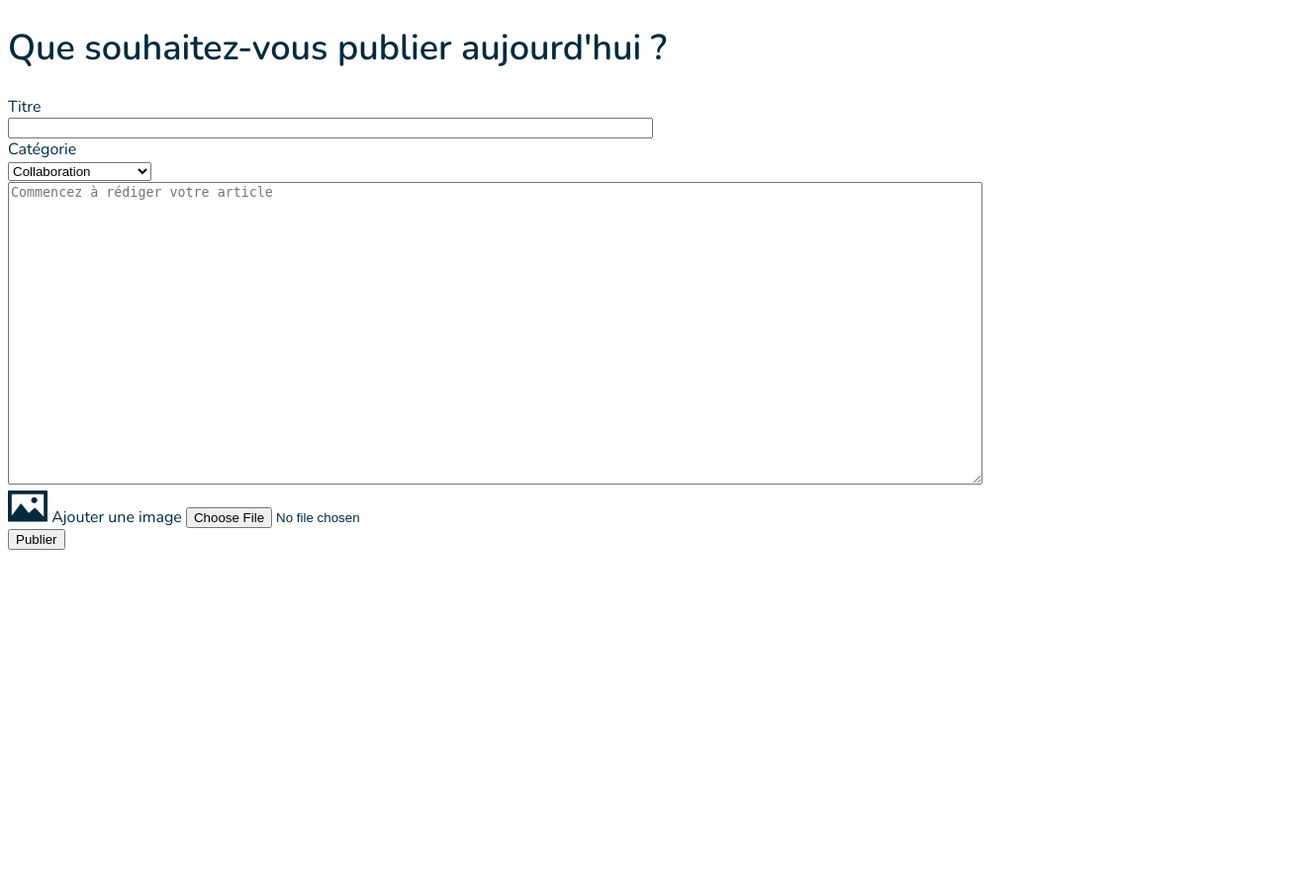
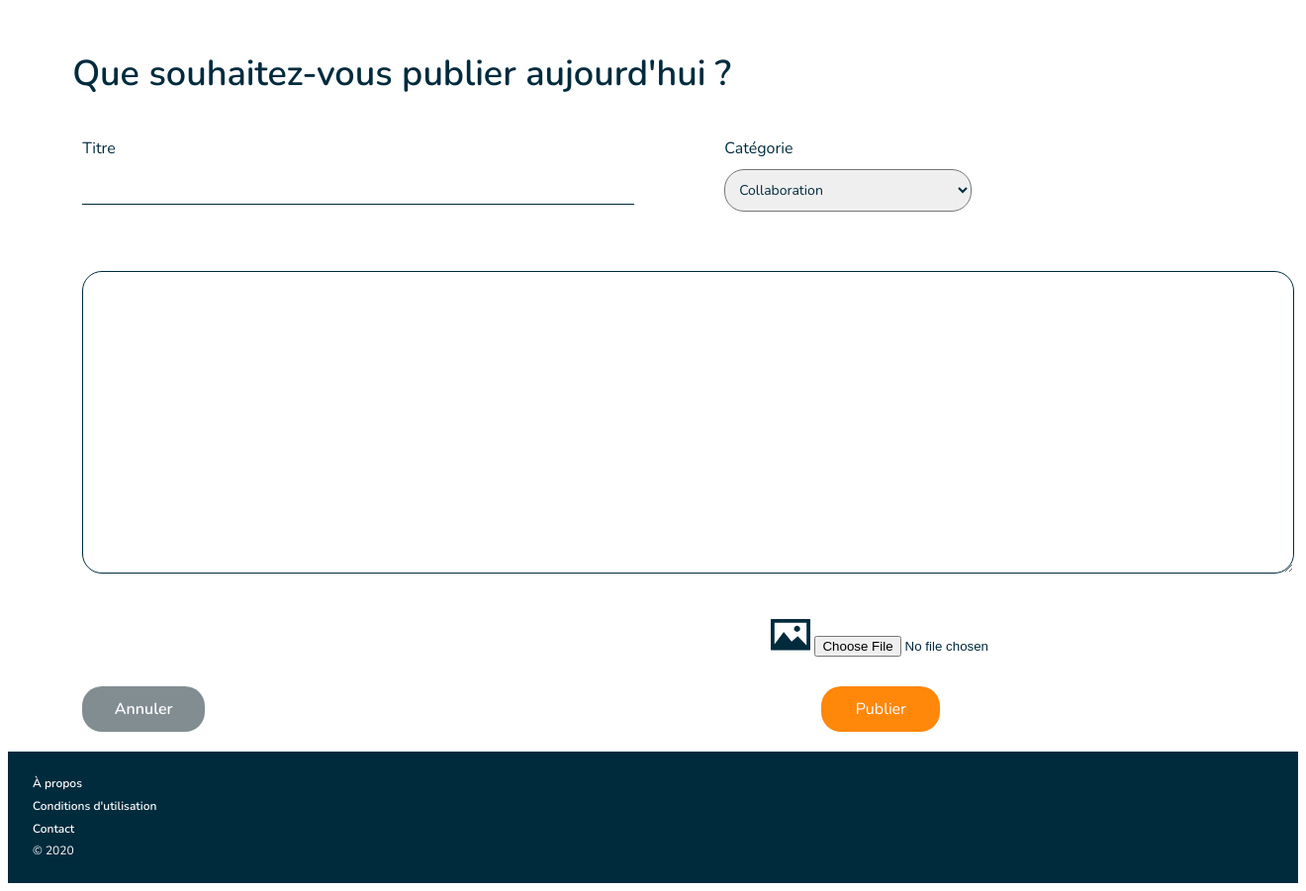
Before and after one commit to joellies/mediacollaboratif, a PHP site: page /client/formAjoutArticle.html in a window 1320 px wide. Shown: the whole page at 99% size. Before the commit the page ends 556 px from the top, so only its background shows below. Run offline with PHP 8.4, Linux system fonts and the light colour scheme.

Commit message:
css-ajout-article

```diff
--- a/assets/css/articles.css
+++ b/assets/css/articles.css
@@ -1,6 +1,11 @@
 body {
   font-family: Nunito, sans-serif;
   color: #002b3d;
+}
+
+.ajoutArticleMainContent {
+  margin-left: 5%;
+  margin-top: 50px;
 }
 
 /*Titres*/
@@ -25,14 +30,15 @@ h1 {
   display: flex;
   flex-direction: row;
   justify-content: space-between;
-  width: 83%;
+  width: 90%;
   margin-bottom: 40px;
 }
 
-.ajoutTitre {
+.ajoutTitreArticle {
   display: flex;
   width: 50%;
   flex-direction: column;
+  padding: 10px;
 }
 
 h1.titreAjouterArticle {
@@ -40,16 +46,94 @@ h1.titreAjouterArticle {
   font-size: 36px;
   font-weight: 600;
   color: #002b3d;
+  margin-bottom: 30px;
 }
 
-.ajoutCategorie {
-  width: 30%;
+.ajoutArticleCategorie {
+  width: 40%;
+  padding: 10px;
 }
 
 .ajoutArticleContenu {
   border-radius: 20px;
-  margin-bottom: 40px;
+  margin-bottom: 30px;
+  padding: 10px;
 }
+
+.champContenu {
+  border-radius: 20px;
+  border: solid 1px #002b3d;
+}
+
+.champContenu:focus {
+  border-bottom: 2px solid #002b3d;
+  border-radius: 20px;
+  transition: 0.5s;
+}
+
+input[type='text'] {
+  border: none;
+  border-bottom: 1px solid #002b3d;
+  outline: none;
+  margin-top: 10px;
+  padding: 10px;
+}
+
+input[type='text']:focus {
+  border: solid 2px #002b3d;
+  transition: 0.5s;
+}
+
+select {
+  width: 56%;
+  font-family: Nunito, sans serif;
+  color: #002b3d;
+  font-size: 14px;
+  border-radius: 20px;
+  margin-top: 10px;
+  padding: 10px;
+}
+
+.ajoutImage {
+  width: 43%;
+  float: right;
+}
+
+/*Boutons*/
+
+div.btnAjoutArticle {
+  display: flex;
+  flex-direction: row;
+  justify-content: space-between;
+  font-size: 16px;
+  width: 70%;
+  padding: 10px;
+}
+
+.annulerArticle {
+  color: white;
+  background-color: #828d92;
+  padding: 12px;
+  border-radius: 20px;
+  width: 100px;
+  margin-top: 20px;
+  border: 0px;
+  text-align: center;
+}
+
+.btnPublierArticle {
+  color: white;
+  font-family: Nunito, sans-serif;
+  font-size: 16px;
+  background-color: #ff870a;
+  padding: 12px;
+  border-radius: 20px;
+  width: 120px;
+  margin-top: 20px;
+  border: 0px;
+}
+
+/*Page index articles*/
 
 /*User*/
 
@@ -76,6 +160,8 @@ hr {
   display: flex;
   flex-direction: row;
   justify-content: center;
+  margin-left: 10%;
+  margin-right: 10%;
 }
 
 /*Image*/
@@ -110,11 +196,6 @@ hr {
   margin-bottom: 15px;
 }
 
-.btnChangeArticle {
-  display: flex;
-  flex-direction: row;
-}
-
 div.detailsArticleTitre:hover {
   color: #ff870a;
 }
@@ -123,7 +204,7 @@ div.detailsArticleTitre:hover {
 
 .btnChangeArticle {
   display: flex;
-  width: 35%;
+  width: 50%;
   justify-content: space-between;
 }
 
@@ -175,6 +256,7 @@ footer {
   line-height: 90%;
   font-size: 12px;
   padding: 15px;
+  margin-top: 10px;
 }
 
 footer p {
--- a/client/formAjoutArticle.html
+++ b/client/formAjoutArticle.html
@@ -4,19 +4,21 @@
   <meta charset="UTF-8">
   <meta name="viewport" content="width=device-width, initial-scale=1.0" />
   <title>Ajout d'un nouvel article</title>
-  <link rel="stylesheet" type="text/css" href="/assets/css/articles.css">
+  <link rel="stylesheet" type="text/css" href="../assets/css/articles.css">
   <link href="https://fonts.googleapis.com/css2?family=Nunito:wght@200;300;400;600;700&display=swap" rel="stylesheet">
 </head>
 <body>
-  <h1>Que souhaitez-vous publier aujourd'hui ?</h1>
+  <div class="ajoutArticleMainContent">
+  <h1 class="titreAjouterArticle">Que souhaitez-vous publier aujourd'hui ?</h1>
   <div class="o-formulaireAjoutArticle">
     <!-- FORM  -->
-    <form action="../server/api/article/ajoutArticle.php" method="POST" enctype="multipart/form-data">
-      <div class="ajoutTitre">
+    <form action="../server/article/ajoutArticle.php" method="POST" enctype="multipart/form-data">
+      <div class="champsTitreCategorie">
+      <div class="ajoutTitreArticle">
         <label for="titre">Titre</label>
         <input type="text" id="titre" name="article_titre" required>
       </div>
-      <div class="ajoutCategorie">
+      <div class="ajoutArticleCategorie">
         <label for="categorie">Catégorie</label></br>
         <select id="categorie" name="categorie_nom">
           <option value="1" >Collaboration</option>
@@ -25,19 +27,31 @@
           <option value="3" >Web développement</option>
         </select>
       </div>
-      <div class="ajoutContenu">
+    </div>
+      <div class="ajoutArticleContenu">
         <label for="contenu"></label>
-        <textarea name="article_contenu" id="contenu" required cols="120" rows="20" placeholder="Commencez à rédiger votre article" spellcheck="true" minlength="250"></textarea>
+        <textarea class="champContenu" name="article_contenu" id="contenu" required cols="150" rows="20" spellcheck="true" minlength="200"></textarea>
       </div>
       <div class="ajoutImage">
         <img src="/images/ajout-image-icon.svg">
-        <label for="ajout_image">Ajouter une image</label>
-        <input type="file" name="article_image"  value="ajouter une image" required>
+        <input class="choisirFichier" type="file" name="article_image"  value="ajouter une image" required>
       </div>
+      <div class="btnAjoutArticle">
+        <div class="annulerArticle" id="cancel">
+          <a class="btnAnnulerArticle" href="indexArticles.php">Annuler</a>
+        </div>
       <div class="envoyerArticle" id="submit">
-        <input type="submit" value="Publier"></input>
+        <button class="btnPublierArticle"type="submit" value="Publier">Publier</button>
       </div>
+    </div>
     </form>
   </div>
+  </div>
+  <footer>
+    <p><a href="">À propos</a></p>
+    <p><a href="">Conditions d'utilisation</a></p>
+    <p><a href="">Contact</a></p>
+    <p>© 2020</p>
+  </footer>
 </body>
 </html>
--- a/db/db.php
+++ b/db/db.php
@@ -7,8 +7,7 @@
     $conn = new PDO("mysql:host=$servername;dbname=meco", $sqlUserName, $password);
     // set the PDO error mode to exception
     $conn->setAttribute(PDO::ATTR_ERRMODE, PDO::ERRMODE_EXCEPTION);
-   echo "Connected successfully";
- } catch(PDOException $e) {
+  } catch (PDOException $e) {
     echo "Connection failed: " . $e->getMessage();
   }
   ?>
--- a/server/article/ajoutArticle.php
+++ b/server/article/ajoutArticle.php
@@ -1,6 +1,6 @@
 <?php
 
-include_once '../../../db/db.php';
+include_once '../../db/db.php';
 $message = '';
 
 //Message success post article
@@ -13,10 +13,8 @@ if (isset($_POST['article_titre']) && isset($_POST['article_contenu']) && isset(
 //Déclaration des variables
 
 //modifications  7/9/2020
-var_dump($_FILES);
 $image_data  = file_get_contents($_FILES["article_image"]["tmp_name"]);
 $image_type  = $_FILES["article_image"]["type"];
-
 $article_titre = strip_tags($_POST['article_titre']);
 $article_contenu = strip_tags($_POST['article_contenu']);
 /* $article_image = strip_tags($_POST['article_image']);
```
Also changed, not shown: client/indexArticles.php (+6 -3 lines), assets/images/Image-article-6-landing-page.png. Lines whose indentation alone changed are shown as unchanged.
